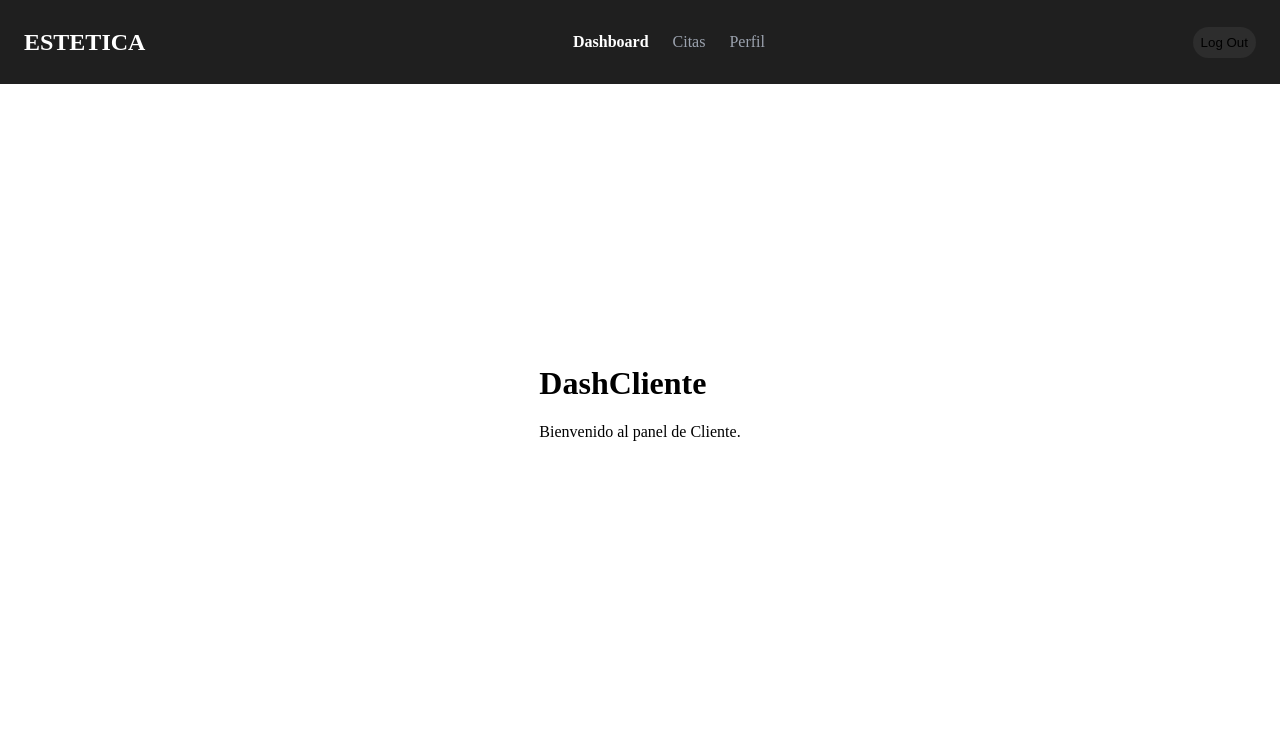
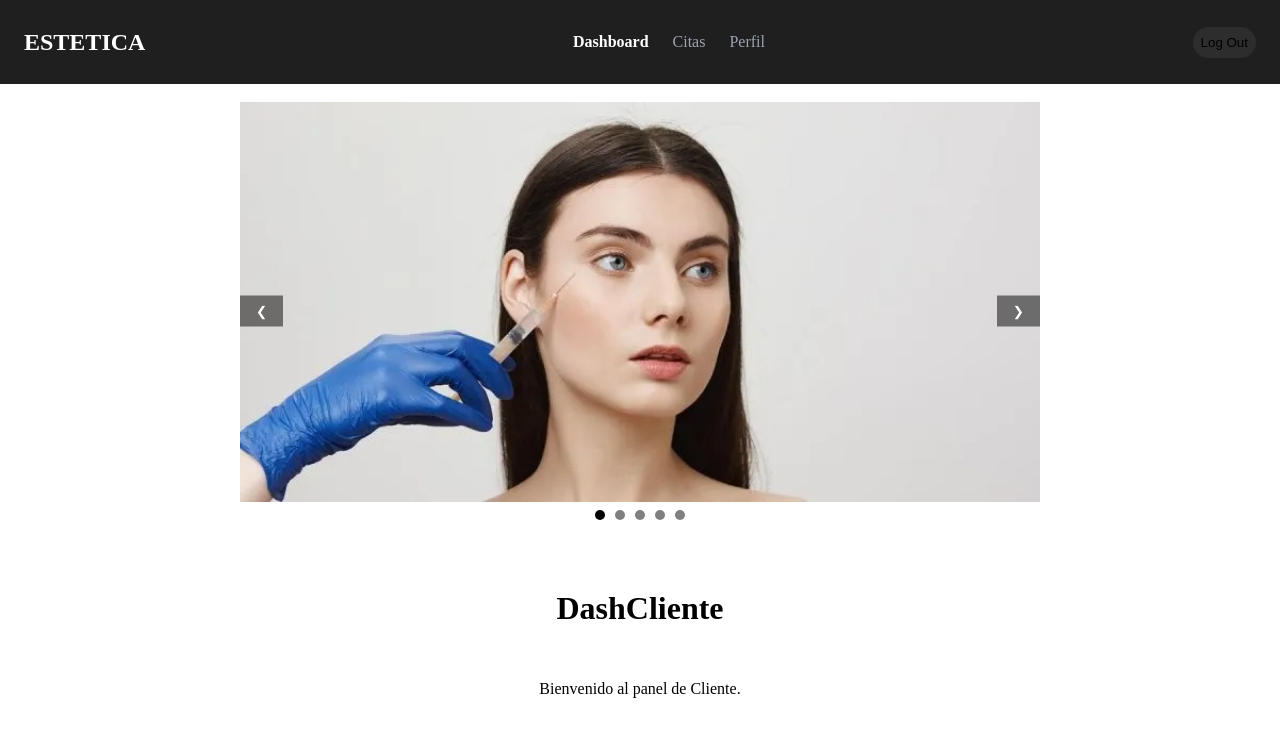
Before and after one commit to BraytoGBDX/front-estetica, a Vue app: page /cliente in a window 1280 px wide. Shown: the top 736 px of the page. Built offline with nearby package versions, Linux system fonts and the light colour scheme; what vue3-google-login would draw is missing.

Commit message:
refactor: Simplify the administration panel structure and remove the image carousel.

```diff
--- a/src/components/AdminDashboard.vue
+++ b/src/components/AdminDashboard.vue
@@ -1,22 +1,7 @@
-<!-- filepath: c:\Users\jazzi\Documents\Projects\Experiments\front-estetica\src\components\AdminDashboard.vue -->
+<!-- src/views/Dashboard.vue -->
 <template>
     <div class="dashboard">
       <Header />
-
-    <!-- Carrusel de imágenes -->
-    <div class="carousel">
-      <div class="carousel-images" :style="{ transform: `translateX(-${currentIndex * 100}%)` }">
-        <img v-for="(image, index) in images" :key="index" :src="image" :alt="'Imagen ' + (index + 1)" />
-      </div>
-      <div class="carousel-controls">
-        <button @click="prevImage">❮</button>
-        <button @click="nextImage">❯</button>
-      </div>
-      <div class="carousel-indicators">
-        <span v-for="(image, index) in images" :key="'indicator-' + index" :class="{ active: currentIndex === index }"
-          @click="goToImage(index)"></span>
-      </div>
-    </div>
 
       <main class="main-content">
         <!-- Aquí irá el contenido de tu dashboard -->
@@ -27,31 +12,7 @@
   </template>
 
   <script setup>
-import { ref } from 'vue';
   import Header from './Header.vue'; // Importa tu Header
-
-// Lista de imágenes para el carrusel
-const images = ref([
-  '/src/assets/image01.webp',
-  '/src/assets/image02.webp',
-  '/src/assets/image03.webp',
-  '/src/assets/image04.webp',
-  '/src/assets/image05.webp',
-]);
-
-const currentIndex = ref(0);
-
-const nextImage = () => {
-  currentIndex.value = (currentIndex.value + 1) % images.value.length;
-};
-
-const prevImage = () => {
-  currentIndex.value = (currentIndex.value - 1 + images.value.length) % images.value.length;
-};
-
-const goToImage = (index) => {
-  currentIndex.value = index;
-};
   </script>
 
   <style scoped>
@@ -61,71 +22,9 @@ const goToImage = (index) => {
     min-height: 100vh;
   }
 
-.carousel {
-  position: relative;
-  width: 100%;
-  max-width: 800px;
-  margin: 0 auto;
-  overflow: hidden;
-}
-
-.carousel-images {
-  display: flex;
-  transition: transform 0.5s ease-in-out;
-  /* Animación suave */
-  width: 100%;
-}
-
-.carousel-images img {
-  width: 100%;
-  flex-shrink: 0;
-  /* Evita que las imágenes se reduzcan */
-  object-fit: cover;
-  /* Ajusta las imágenes para que se vean bien */
-  height: 400px;
-  /* Altura fija para todas las imágenes */
-}
-
-.carousel-controls {
-  position: absolute;
-  top: 50%;
-  width: 100%;
-  display: flex;
-  justify-content: space-between;
-  transform: translateY(-50%);
-}
-
-.carousel-controls button {
-  background: rgba(0, 0, 0, 0.5);
-  color: white;
-  border: none;
-  padding: 0.5rem 1rem;
-  cursor: pointer;
-}
-
-.carousel-indicators {
-  display: flex;
-  justify-content: center;
-  margin-top: 0.5rem;
-}
-
-.carousel-indicators span {
-  width: 10px;
-  height: 10px;
-  margin: 0 5px;
-  background: gray;
-  border-radius: 50%;
-  cursor: pointer;
-}
-
-.carousel-indicators .active {
-  background: black;
-}
-
   .main-content {
     flex: 1;
-  padding-top: 70px;
-  /* Para que el contenido no quede debajo del header fijo */
+    padding-top: 70px; /* Para que el contenido no quede debajo del header fijo */
     padding: 2rem;
     background-color: #f5f5f5;
   }
--- a/src/components/ClienteDashboard.vue
+++ b/src/components/ClienteDashboard.vue
@@ -1,6 +1,21 @@
 <template>
   <ClienteHeader />
   <div class="dashboard-container">
+    <!-- Carrusel de imágenes -->
+    <div class="carousel">
+      <div class="carousel-images" :style="{ transform: `translateX(-${currentIndex * 100}%)` }">
+        <img v-for="(image, index) in images" :key="index" :src="image" :alt="'Imagen ' + (index + 1)" />
+      </div>
+      <div class="carousel-controls">
+        <button @click="prevImage">❮</button>
+        <button @click="nextImage">❯</button>
+      </div>
+      <div class="carousel-indicators">
+        <span v-for="(image, index) in images" :key="'indicator-' + index" :class="{ active: currentIndex === index }"
+          @click="goToImage(index)"></span>
+      </div>
+    </div>
+
     <div class="dashboard-header">
       <h1 class="dashboard-title">DashCliente</h1>
     </div>
@@ -11,6 +26,114 @@
 </template>
 
 <script setup>
-  import ClienteHeader from './ClientesHeader.vue';
-  // Puedes agregar funcionalidades adicionales aquí más tarde
+import { ref } from 'vue';
+import ClienteHeader from './ClientesHeader.vue'; // Importa el header de cliente
+
+// Lista de imágenes para el carrusel
+const images = ref([
+  '/src/assets/image01.webp',
+  '/src/assets/image02.webp',
+  '/src/assets/image03.webp',
+  '/src/assets/image04.webp',
+  '/src/assets/image05.webp',
+]);
+
+const currentIndex = ref(0);
+
+const nextImage = () => {
+  currentIndex.value = (currentIndex.value + 1) % images.value.length;
+};
+
+const prevImage = () => {
+  currentIndex.value = (currentIndex.value - 1 + images.value.length) % images.value.length;
+};
+
+const goToImage = (index) => {
+  currentIndex.value = index;
+};
 </script>
+
+<style scoped>
+.dashboard-container {
+  display: flex;
+  flex-direction: column;
+  align-items: center;
+  padding: 2rem;
+}
+
+.carousel {
+  position: relative;
+  width: 100%;
+  max-width: 800px;
+  margin: 1rem auto;
+  overflow: hidden;
+}
+
+.carousel-images {
+  display: flex;
+  transition: transform 0.5s ease-in-out;
+  /* Animación suave */
+  width: 100%;
+}
+
+.carousel-images img {
+  width: 100%;
+  flex-shrink: 0;
+  /* Evita que las imágenes se reduzcan */
+  object-fit: cover;
+  /* Ajusta las imágenes para que se vean bien */
+  height: 400px;
+  /* Altura fija para todas las imágenes */
+}
+
+.carousel-controls {
+  position: absolute;
+  top: 50%;
+  width: 100%;
+  display: flex;
+  justify-content: space-between;
+  transform: translateY(-50%);
+}
+
+.carousel-controls button {
+  background: rgba(0, 0, 0, 0.5);
+  color: white;
+  border: none;
+  padding: 0.5rem 1rem;
+  cursor: pointer;
+}
+
+.carousel-indicators {
+  display: flex;
+  justify-content: center;
+  margin-top: 0.5rem;
+}
+
+.carousel-indicators span {
+  width: 10px;
+  height: 10px;
+  margin: 0 5px;
+  background: gray;
+  border-radius: 50%;
+  cursor: pointer;
+}
+
+.carousel-indicators .active {
+  background: black;
+}
+
+.dashboard-header {
+  margin-top: 2rem;
+  text-align: center;
+}
+
+.dashboard-title {
+  font-size: 2rem;
+  font-weight: bold;
+}
+
+.dashboard-content {
+  margin-top: 1rem;
+  text-align: center;
+}
+</style>
```
Lines whose indentation alone changed are shown as unchanged.
